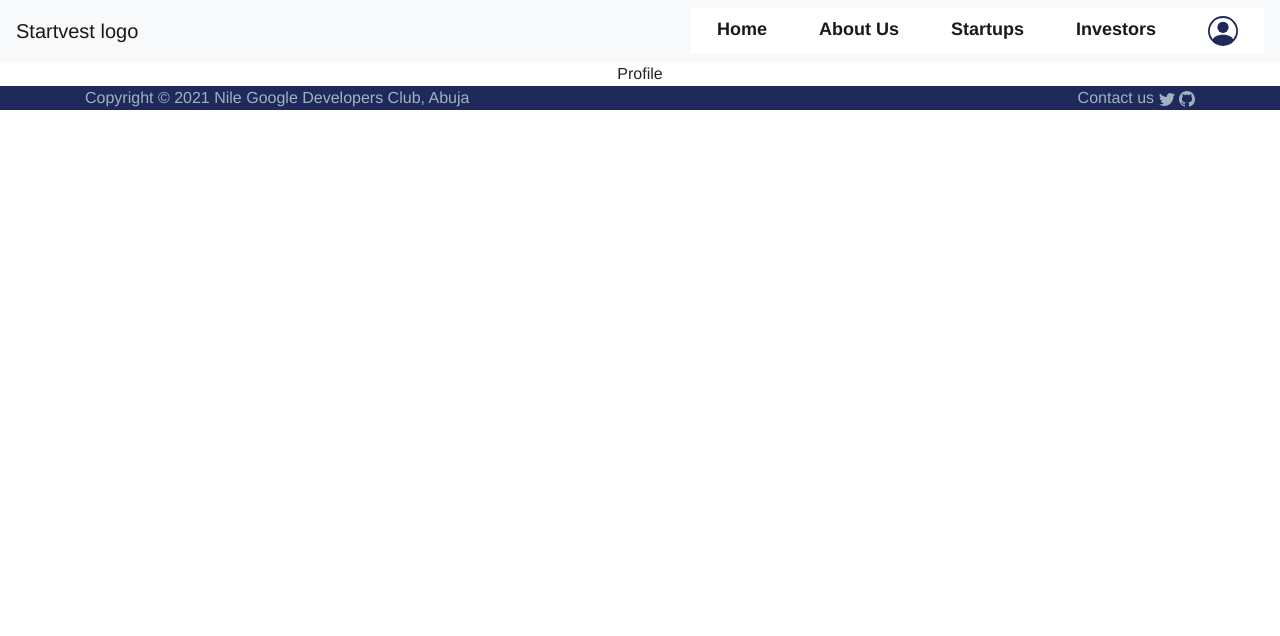
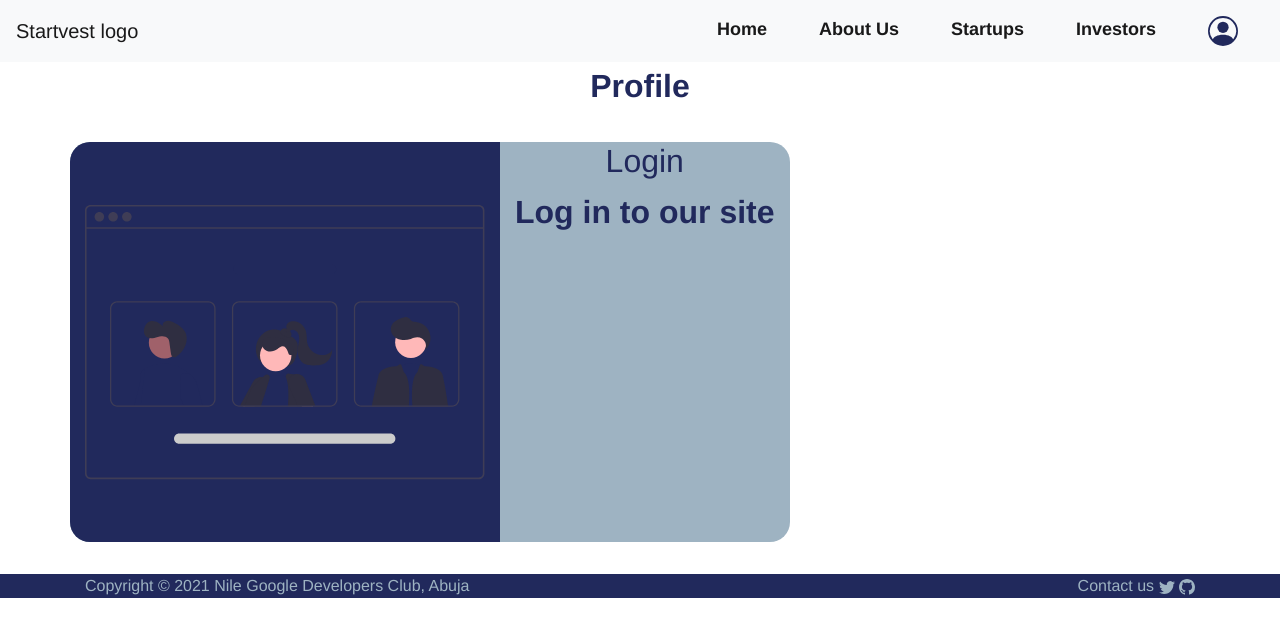
Before and after one commit to Tamunokorite/startvest-phase-1, a React (Create React App) app in the folder frontend/: page /profile in a window 1280 px wide. Shown: the top 636 px of the page. Built offline with nearby package versions, Linux system fonts and the light colour scheme.

Commit message:
node modules added

```diff
--- a/frontend/src/About/about.css
+++ b/frontend/src/About/about.css
@@ -1,9 +1,8 @@
-:root{
-     --primary: #21295C;
-     --secondary: #1B3B6F;
-     --alternate: #065A82;
-     --faded: #9EB3C2;
-}
+/* Css for hoome page */
+
+/* To import the colors of the brand */
+@import "../utility/colors.css";
+
 
 .heading{
      font-size: xx-large;
--- a/frontend/src/About/about.js
+++ b/frontend/src/About/about.js
@@ -44,7 +44,7 @@ class about extends React.Component {
                     </Row>
                     <Row>
                     {Object.values(team).map((val, ind)=>
-                     <Col><p><span id='avatar'><Person color='white' margin={3} height={30} width={30}/></span></p><b>{val.name}</b><p>{val.position}</p></Col>      // <th key={ind}>{(val) ? val:' '}</th>
+                     <Col key={ind}><p><span id='avatar'><Person color='white' margin={3} height={30} width={30}/></span></p><b>{val.name}</b><p>{val.position}</p></Col>      // <th key={ind}>{(val) ? val:' '}</th>
                     )}
 
                     </Row>
--- a/frontend/src/Home/Home.css
+++ b/frontend/src/Home/Home.css
@@ -1,9 +1,13 @@
-:root{
-     --primary: #21295C;
-     --secondary: #1B3B6F;
-     --alternate: #065A82;
-     --faded: #9EB3C2;
-   }
+/* Css for home page */
+
+/* To import the colors of the brand */
+@import "../utility/colors.css";
+
+.homeHead{
+     font-size: xx-large;
+     font-weight: bold;
+     color: var(--primary)
+}
 
 .Home{
      text-align: center;
@@ -22,8 +26,3 @@
      height: 100%;
      color: var(--primary);
 }
-.homeHead{
-     font-size: xx-large;
-     font-weight: bold;
-     color: var(--primary)
-}
--- a/frontend/src/Nav/nav.css
+++ b/frontend/src/Nav/nav.css
@@ -1,15 +1,16 @@
 /* Css for navbar */
-:root{
-     --primary: #21295C;
-     --secondary: #1B3B6F;
-     --alternate: #065A82;
-     --faded: #9EB3C2;
-   }
+
+/* To import the colors of the brand */
+@import "../utility/colors.css";
+
+.navigation{
+     background-color: transparent;
+}
 .Navlinks-active{
      border-bottom: 2px solid black;
 }
 .navitems{
-     background-color: white;
+     background-color: transparent;
 }
 
 .Navlinks{
--- a/frontend/src/Nav/nav.js
+++ b/frontend/src/Nav/nav.js
@@ -29,9 +29,9 @@ class nav extends React.Component {
     }
      render() {
           return(
-               <div className='navigation'>
+               <div>
                <Router>
-               <Navbar collapseOnSelect expand="lg" bg="light" sticky='top'>
+               <Navbar className="navigation" collapseOnSelect expand="lg" bg="light" sticky='top' >
                <Navbar.Brand href="/">Startvest logo</Navbar.Brand>
                <Navbar.Toggle aria-controls="responsive-navbar-nav" />
                <Navbar.Collapse id="responsive-navbar-nav">
--- a/frontend/src/Profile/profile.css
+++ b/frontend/src/Profile/profile.css
@@ -0,0 +1,28 @@
+/* Css for profile page */
+
+/* To import the colors of the brand */
+@import "../utility/colors.css";
+
+.profile{
+     font-size: xx-large;
+     font-weight: bold;
+     color: var(--primary)
+}
+.form{
+     display: flex;
+     align-self: center;
+     margin: 1em auto;
+}
+.form_box{
+     height: max-content;
+     width: fit-content;
+     background-color: var(--faded);
+     border-radius: 20px;
+}
+.svgIcon{
+     background-color: var(--primary);
+     border-radius: 20px 0 0 20px ;
+}
+.form_items{
+     background-color: transparent;
+}
--- a/frontend/src/Profile/profile.js
+++ b/frontend/src/Profile/profile.js
@@ -1,10 +1,74 @@
 import React from 'react';
 import './profile.css';
+import {Container, Row, Col, Form} from 'react-bootstrap';
+import TeamPic from '../images/team_3.svg';
+
+
 
 class profile extends React.Component {
+     constructor(props) {
+          super(props);
+          this.state =({
+             user: [],
+             authenticated: false
+          //User is the current signed in user profile sent from the database
+          })
+        }
+
+     //   Render the User Profile if exist or in session
+     userProfile  = () =>{
+          return(
+               <div>
+                    <h3>Welcome User</h3>
+               </div>
+          )
+     }
+
+     //   Render the login screen
+     login = () =>{
+          return(
+               <div>
+                    <Container  className='form'>
+                         <Row className='form_box'>
+                              <Col className='svgIcon'><img src={TeamPic} height={400} width={400} alt="Team pic svg"/></Col>
+                              <Col className='form_items'>
+                                   <h2>Login</h2>
+                                   <Form>
+                                        <p>Log in to our site</p>
+                                   </Form>
+                              </Col>
+                         </Row>
+                    </Container>
+               </div>
+          )
+     }
+
+      //   Render the signin screen
+      Signin = () =>{
+          return(
+               <div>
+                    <h3>Sign Up</h3>
+               </div>
+          )
+     }
+
+     // Render the
+     renderview(){
+          console.log(this.state.authenticated);
+          switch(this.state.authenticated){
+              default: return <h2>Loading.....</h2>
+                  case false: return this.login();
+                  case true: return this.userProfile();
+          }
+      }
+
+
      render(){
           return(
-          <div>Profile</div>
+          <div className="profile">
+               Profile
+               {this.renderview()}
+          </div>
           )
      }
 }
--- a/frontend/src/footer/footer.css
+++ b/frontend/src/footer/footer.css
@@ -1,9 +1,7 @@
-:root{
-     --primary: #21295C;
-     --secondary: #1B3B6F;
-     --alternate: #065A82;
-     --faded: #9EB3C2;
-   }
+/* Css for footer page */
+
+/* To import the colors of the brand */
+@import "../utility/colors.css";
 .footer{
      margin: 0;
      background-color: var(--primary);
@@ -15,6 +13,7 @@
      font: small;
      height: fit-content;
      overflow-x: hidden;
+     max-height: min-content;
  }
  .left{
      display: inline;
--- /dev/null
+++ b/frontend/src/utility/colors.css
@@ -0,0 +1,6 @@
+:root{
+     --primary: #21295C;
+     --secondary: #1B3B6F;
+     --alternate: #065A82;
+     --faded: #9EB3C2;
+}
```
Also changed, not shown: 1 other file (tests, documents, lock files or other folders).
